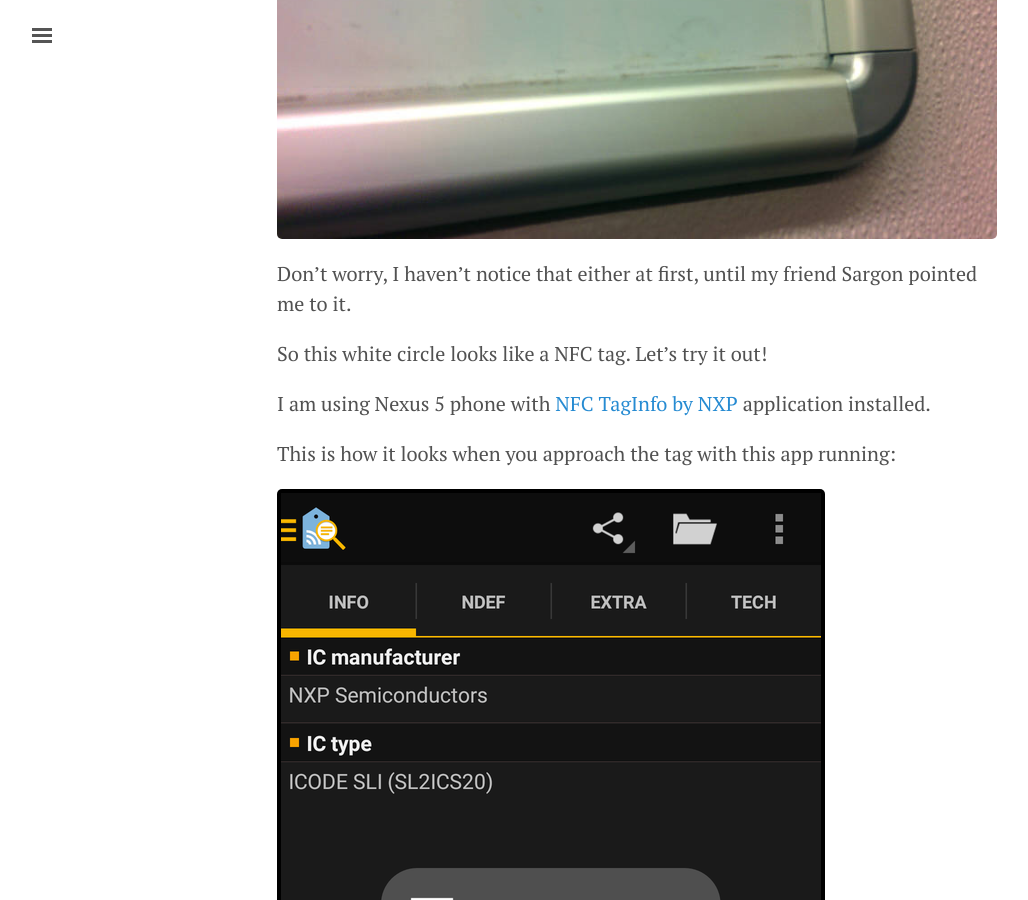
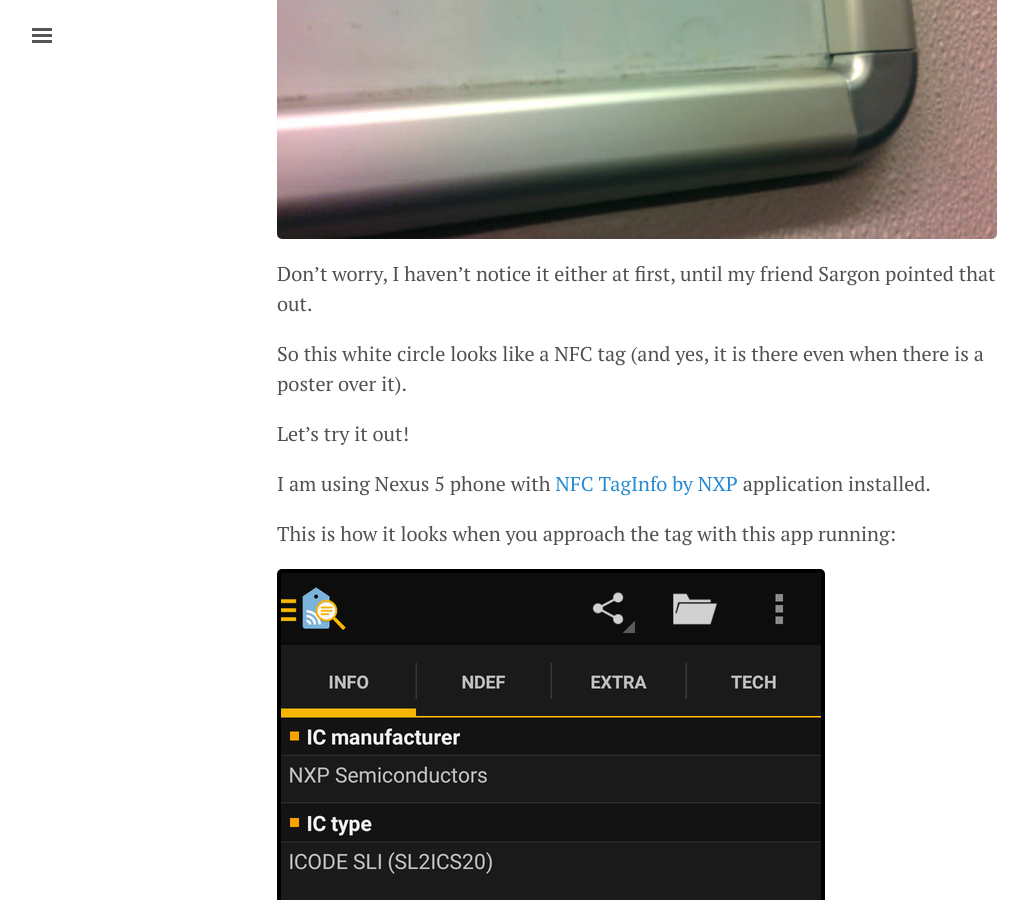
Before and after one commit to prusnak/rusnak.io, a Jekyll site: the page built from _posts/2016-02-02-nfc-tags-in-prague-metro.md, in a window 1280 px wide and 900 px high, scrolled down 1229 px. Shown: the whole window, without its empty margins (3-1031 px from the left). Built offline with Jekyll 4.4.1, drawn with Linux system fonts in a browser that asks for light colours; nearby versions of some CDN libraries; some of the changed text lies outside the part shown.

Commit message:
fix typos

```diff
--- a/_posts/2016-02-02-nfc-tags-in-prague-metro.md
+++ b/_posts/2016-02-02-nfc-tags-in-prague-metro.md
@@ -13,9 +13,11 @@
 
 ![nfc-metro-detail](/assets/nfc-metro-detail.jpg)
 
-Don't worry, I haven't notice that either at first, until my friend Sargon pointed me to it.
+Don't worry, I haven't notice it either at first, until my friend Sargon pointed that out.
 
-So this white circle looks like a NFC tag. Let's try it out!
+So this white circle looks like a NFC tag (and yes, it is there even when there is a poster over it).
+
+Let's try it out!
 
 I am using Nexus 5 phone with [NFC TagInfo by NXP](https://play.google.com/store/apps/details?id=com.nxp.taginfolite) application installed.
 
@@ -45,7 +47,7 @@
 
 ![nfc-metro-b-writer3](/assets/nfc-metro-b-writer3.png)
 
-I will be creating a link, so I choose `Link`.
+I will be creating a link so I choose `Link`.
 
 ![nfc-metro-b-writer4](/assets/nfc-metro-b-writer4.png)
 
```
Also changed, not shown: other parts of _posts/2016-02-02-nfc-tags-in-prague-metro.md (+1 -1 lines).
